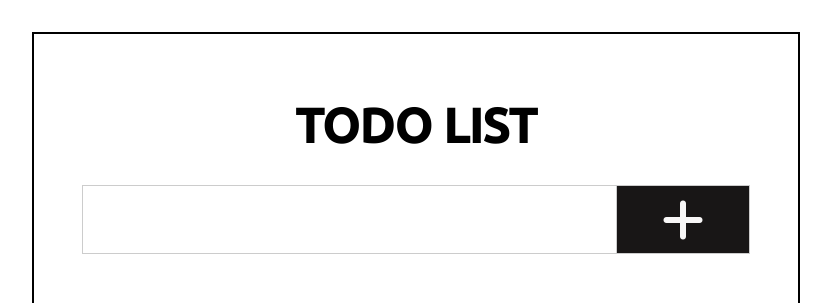
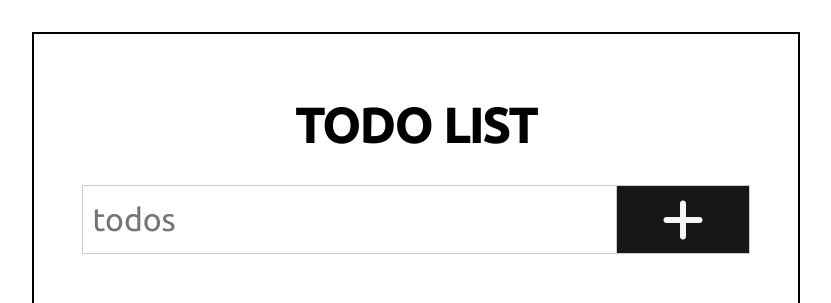
Before and after one commit to kumarmeet/TODO-App, a plain HTML site: page TODO/index.html in a window 1280 px wide. Shown: the top 303 px of the page, without its empty margins (224-1055 px from the left). Drawn offline with Linux system fonts and the light colour scheme.

Commit message:
Update index.html

```diff
--- a/TODO/index.html
+++ b/TODO/index.html
@@ -24,7 +24,7 @@
     <main>
       <h1 class="heading">TODO LIST</h1>
       <div class="add-item">
-        <input id="text" type="text" />
+        <input id="text" type="text" placeholder="todos" required />
         <i class="fas fa-plus add-btn"></i>
       </div>
       <section></section>
```
